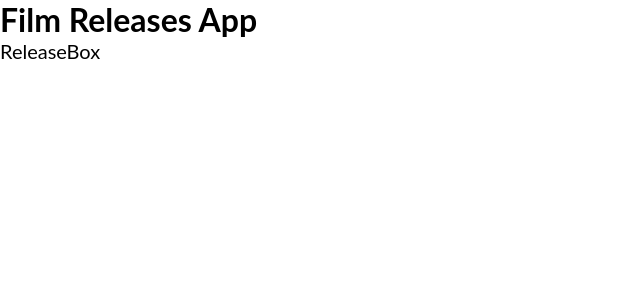
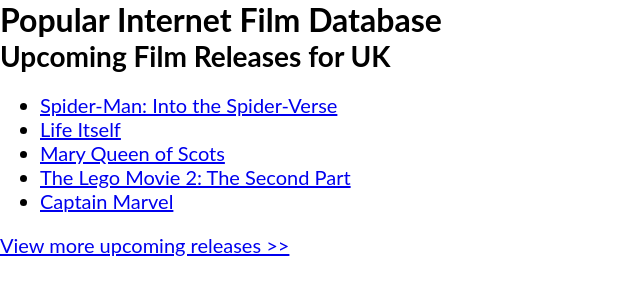
Before and after one commit to bsmith/w07d2_film_releases, a React (Create React App) app: page / in a window 1280 px wide. Shown: the top 300 px of the page, without its empty margins (0-640 px from the left). Built offline with nearby package versions, Linux system fonts and the light colour scheme.

Commit message:
Basic functionality

```diff
--- a/src/App.js
+++ b/src/App.js
@@ -4,7 +4,7 @@
 
 function App() {
     return <>
-        <h1>Film Releases App</h1>
+        <h1>Popular Internet Film Database</h1>
 
         <ReleaseBox />
     </>;
--- a/src/components/MoreReleases.js
+++ b/src/components/MoreReleases.js
@@ -1,5 +1,8 @@
-const MoreReleases = () => {
-    return <p>MoreReleases</p>;
+const MoreReleases = (href) => {
+    return <>
+        <a className="MoreReleases"
+            href={href}>View more upcoming releases &gt;&gt;</a>
+    </>
 }
 
 export default MoreReleases;
--- a/src/components/Release.js
+++ b/src/components/Release.js
@@ -2,9 +2,13 @@
 import React from 'react';
 
 const Release = ({releaseObj}) => {
-    console.log(releaseObj)
+    // console.log(releaseObj)
 
-    return <p>{ JSON.stringify(releaseObj) }</p>
+    // return <p>{ JSON.stringify(releaseObj) }</p>
+    return <>
+        <span style={{display: "none"}}>{releaseObj.id}</span>
+        <a href={releaseObj.url}>{releaseObj.name}</a>
+    </>
 }
 
 export default Release;
--- a/src/components/ReleaseList.js
+++ b/src/components/ReleaseList.js
@@ -2,7 +2,15 @@
 import Release from "./Release";
 
 const ReleaseList = ({releases}) => {
-    return <p>ReleaseList</p>;
+    const releaseNodes = releases.map(release => {
+        return <li key={release.id}>
+            <Release key={release.id} releaseObj={release} />
+        </li>;
+    })
+
+    return <ul className="ReleaseList">
+        { releaseNodes }
+    </ul>
 }
 
 export default ReleaseList;
--- /dev/null
+++ b/src/containers/ReleaseBox.css
@@ -0,0 +1,3 @@
+.ReleaseBox {
+
+}
--- a/src/containers/ReleaseBox.js
+++ b/src/containers/ReleaseBox.js
@@ -1,11 +1,48 @@
 import { useState } from 'react';
 
+import './ReleaseBox.css';
 import ReleaseList from "../components/ReleaseList";
 import MoreReleases from "../components/MoreReleases";
 
+const staticData = [
+    {
+        id: 1,
+        name: "Spider-Man: Into the Spider-Verse",
+        url: "https://www.imdb.com/title/tt4633694/?ref_=rlm"
+    },
+    {
+        id: 2,
+        name: "Life Itself",
+        url: "https://www.imdb.com/title/tt5989218/?ref_=rlm"
+    },
+    {
+        id: 3,
+        name: "Mary Queen of Scots",
+        url: "https://www.imdb.com/title/tt2328900/?ref_=rlm"
+    },
+    {
+        id: 4,
+        name: "The Lego Movie 2: The Second Part", url: "https://www.imdb.com/title/tt3513498/?ref_=rlm"
+    },
+    {
+        id: 5,
+        name: "Captain Marvel",
+        url: "https://www.imdb.com/title/tt4154664/?ref_=rlm"
+    }
+];
+const viewMoreLink = "https://www.imdb.com/calendar/?region=gb";
+
 const ReleaseBox = () => {
+    const [releases, setReleases] = useState(staticData);
 
-    return <p>ReleaseBox</p>;
+    return <aside className="ReleaseBox">
+        {/* TODO: ADD SEPARATE COMPONENT */}
+        <h2>Upcoming Film Releases for UK</h2>
+
+        <ReleaseList releases={releases} />
+
+        <MoreReleases href={viewMoreLink}/>
+    </aside>;
 };
 
 export default ReleaseBox;
```
